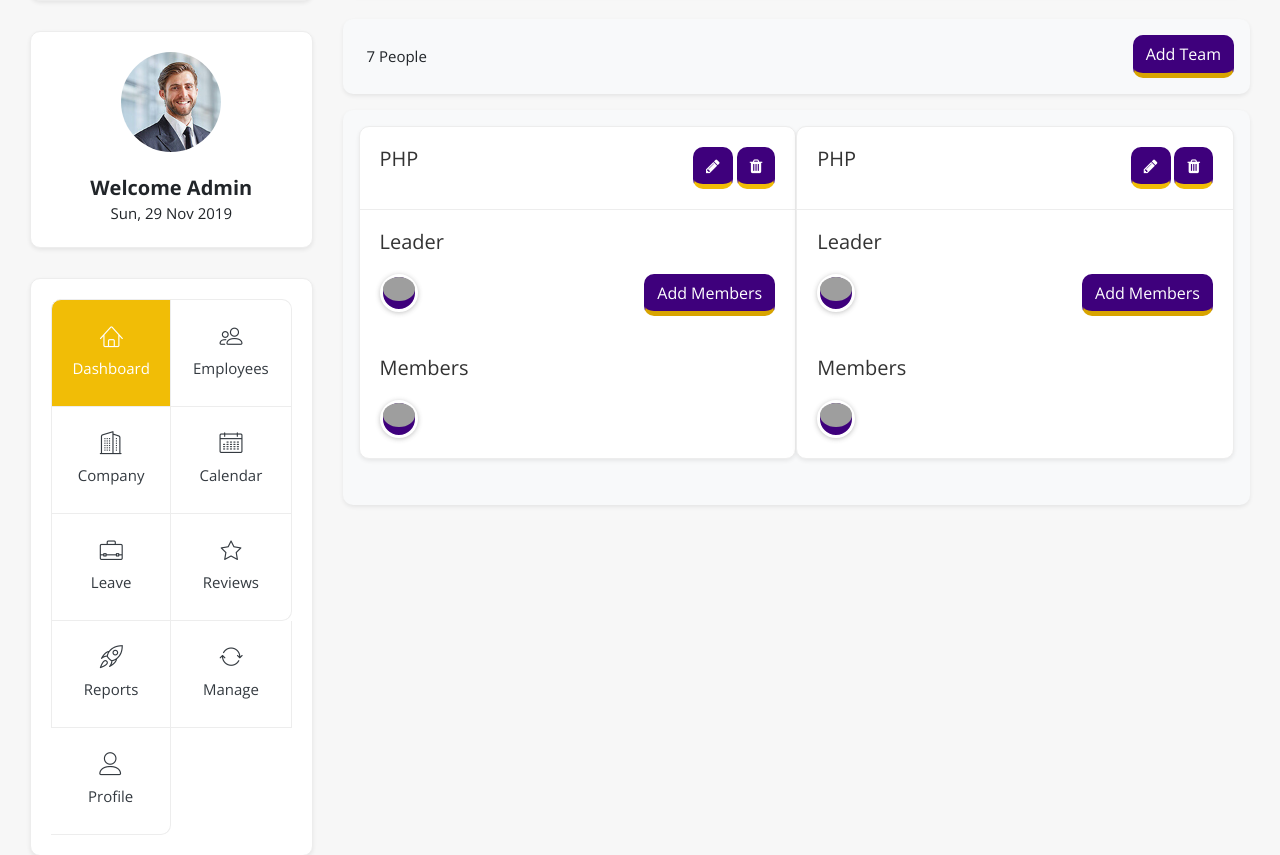
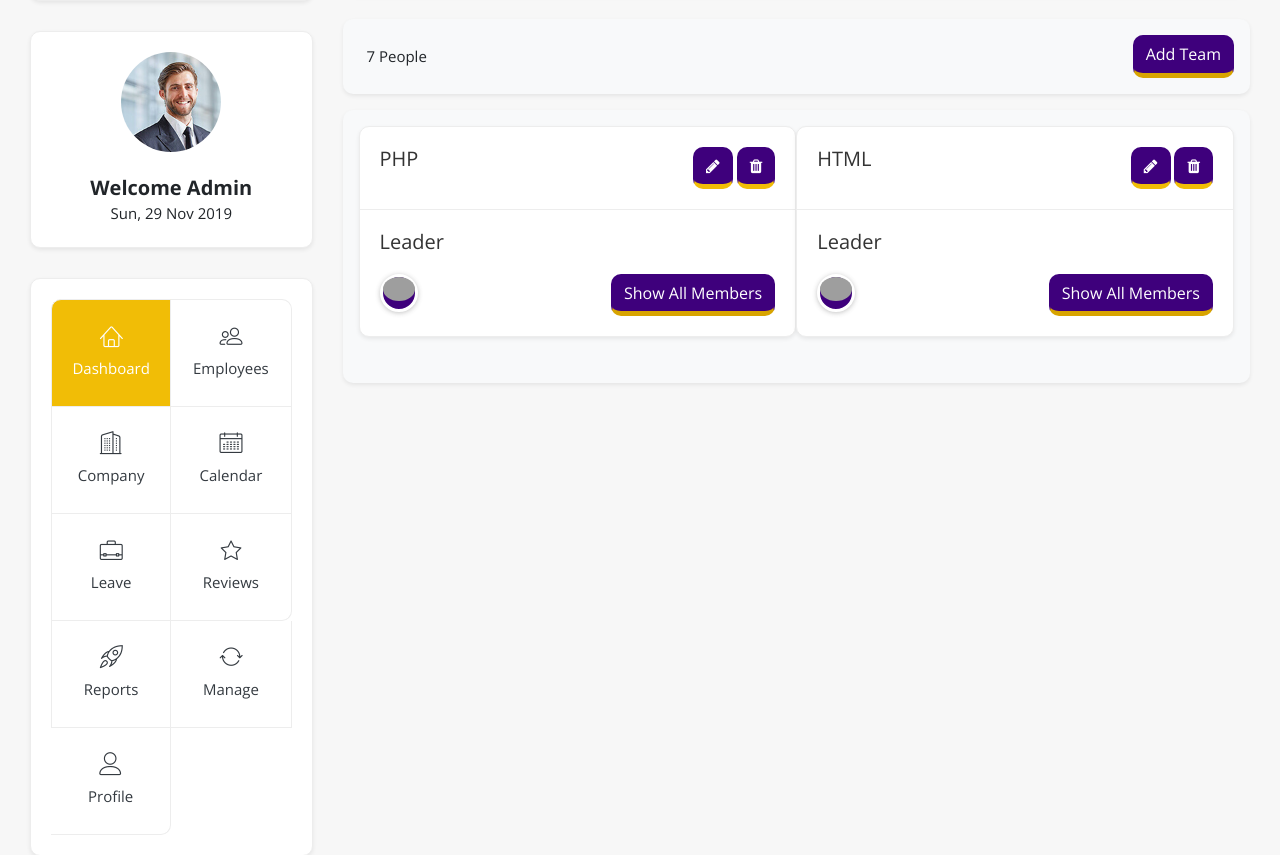
Before and after one commit to So-panha/g7-lms, a PHP site: page /admin_employees_team in a window 1280 px wide. Shown: the part 219-1074 px from the top of the page. Run offline with PHP 8.4, Linux system fonts and the light colour scheme; grey boxes are pictures that could not be loaded.

Commit message:
chnge button in admin.employee.team.view.php

```diff
--- a/views/admin/admin.employee.team.view.php
+++ b/views/admin/admin.employee.team.view.php
@@ -28,23 +28,19 @@
             <div class="d-inline-block">
                 <h4 class="card-title mb-0">PHP</h4>
             </div>
-            <div class="d-inline-block float-right" data-toggle="modal" data-target="#editOffice">
-                    <span data-toggle="modal" data-target="#editNewTeam">
-                        <a href="javascript:void(0)" class="btn btn-theme ctm-border-radius text-white" data-toggle="tooltip" data-placement="bottom" title="Edit"><i class="fa fa-pencil"></i></a>
+            <div class="d-inline-block float-right" data-toggle="modal">
+                    <span data-toggle="modal" >
+                        <a href="" class="btn btn-theme ctm-border-radius text-white" data-placement="bottom" ><i class="fa fa-pencil"></i></a>
                     </span>
-                    <span data-toggle="modal" data-target="#delete">
-                        <a href="javascript:void(0)" class="btn btn-theme ctm-border-radius text-white" data-toggle="tooltip" data-placement="bottom" title="Delete"><i class="fa fa-trash"></i></a>
+                    <span data-toggle="modal" >
+                        <a href="" class="btn btn-theme ctm-border-radius text-white"  data-placement="bottom" title="Delete"><i class="fa fa-trash"></i></a>
                     </span>
                 </div>
         </div>
         <div class="card-body">
             <h4 class="card-title">Leader</h4>
             <a href="employment.html"><span class="avatar" data-toggle="tooltip" data-placement="top" title="Danny Ward"><img alt="avatar image" src="assets/img/profiles/img-5.jpg" class="img-fluid"></span></a>
-            <a href="payroll-admin.html" class="btn btn-theme button-1 ctm-border-radius text-white float-right text-white">Add Members</a>
-        </div>
-        <div class="card-body">
-            <h4 class="card-title">Members</h4>
-            <a href="employment.html"><span class="avatar" data-toggle="tooltip" data-placement="top" title="Danny Ward"><img alt="avatar image" src="assets/img/profiles/img-5.jpg" class="img-fluid"></span></a>
+            <a href="payroll-admin.html" class="btn btn-theme button-1 ctm-border-radius text-white float-right text-white">Show All Members</a>
         </div>
 
     </div>
@@ -52,28 +48,28 @@
     <div class="card ctm-border-radius shadow-sm grow flex-fill">
         <div class="card-header">
             <div class="d-inline-block">
-                <h4 class="card-title mb-0">PHP</h4>
+                <h4 class="card-title mb-0">HTML</h4>
             </div>
-            <div class="d-inline-block float-right" data-toggle="modal" data-target="#editOffice">
-                    <span data-toggle="modal" data-target="#editNewTeam">
-                        <a href="javascript:void(0)" class="btn btn-theme ctm-border-radius text-white" data-toggle="tooltip" data-placement="bottom" title="Edit"><i class="fa fa-pencil"></i></a>
+            <div class="d-inline-block float-right" data-toggle="modal">
+                    <span data-toggle="modal" >
+                        <a href="" class="btn btn-theme ctm-border-radius text-white" data-placement="bottom" ><i class="fa fa-pencil"></i></a>
                     </span>
-                    <span data-toggle="modal" data-target="#delete">
-                        <a href="javascript:void(0)" class="btn btn-theme ctm-border-radius text-white" data-toggle="tooltip" data-placement="bottom" title="Delete"><i class="fa fa-trash"></i></a>
+                    <span data-toggle="modal" >
+                        <a href="" class="btn btn-theme ctm-border-radius text-white"  data-placement="bottom" title="Delete"><i class="fa fa-trash"></i></a>
                     </span>
                 </div>
         </div>
         <div class="card-body">
             <h4 class="card-title">Leader</h4>
             <a href="employment.html"><span class="avatar" data-toggle="tooltip" data-placement="top" title="Danny Ward"><img alt="avatar image" src="assets/img/profiles/img-5.jpg" class="img-fluid"></span></a>
-            <a href="payroll-admin.html" class="btn btn-theme button-1 ctm-border-radius text-white float-right text-white">Add Members</a>
-        </div>
-        <div class="card-body">
-            <h4 class="card-title">Members</h4>
-            <a href="employment.html"><span class="avatar" data-toggle="tooltip" data-placement="top" title="Danny Ward"><img alt="avatar image" src="assets/img/profiles/img-5.jpg" class="img-fluid"></span></a>
+            <a href="payroll-admin.html" class="btn btn-theme button-1 ctm-border-radius text-white float-right text-white">Show All Members</a>
         </div>
 
     </div>
+
+
+
+
 
 </div>
 
```
